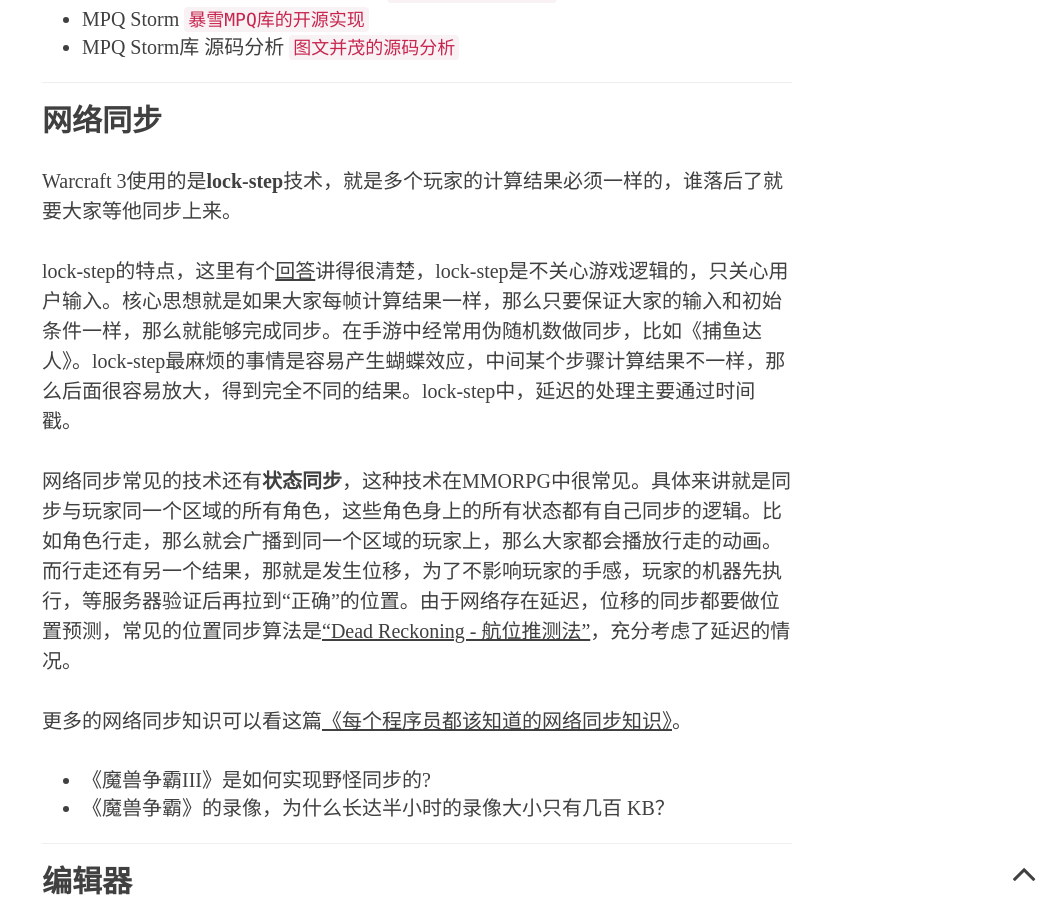
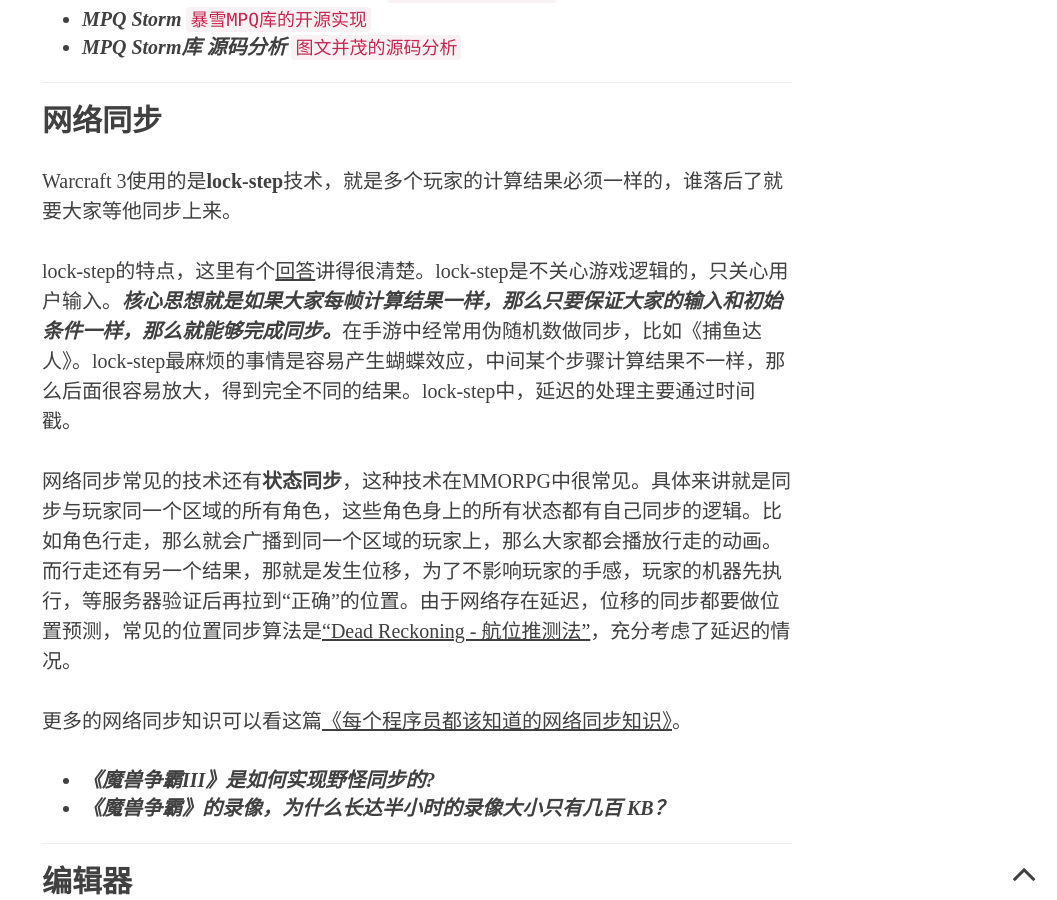
Before and after one commit to fonzieyang/fonzieyang.github.com, a Jekyll site: the page built from _posts/2015-02-13-war3-tech.md, in a window 1280 px wide and 900 px high, scrolled down 1364 px. Shown: the whole window, without its empty margins (223-1280 px from the left). Built offline with Jekyll 4.4.1, drawn with Linux system fonts in a browser that asks for light colours; nearby versions of some CDN libraries; comment, search, counter and statistics services are not loaded.

Commit message:
update post

```diff
--- a/_layouts/post.html
+++ b/_layouts/post.html
@@ -55,7 +55,7 @@
                             {% if postHasSimilar == false and hasSimilar.size < 6 and post != page and tag == thisTag %}
                                 {% if hasSimilar.size == 0 %}
                                 <h4>你可能还喜欢:</h4>
-                                <ul>
+                                <ul  style="list-style: none">
                                 {% endif %}
                                 <li class="relatedPost">
                                     <a href="{{ site.url }}{{ post.url }}">{{ post.title }}
--- a/_posts/2015-02-13-war3-tech.md
+++ b/_posts/2015-02-13-war3-tech.md
@@ -19,26 +19,26 @@
 
 讲的是第一代，也很有参考价值。
 
-* [The Making of Warcraft Part 1](http://www.codeofhonor.com/blog/the-making-of-warcraft-part-1)
-* [The Making of Warcraft Part 2](http://www.codeofhonor.com/blog/the-making-of-warcraft-part-2)
-* [The Making of Warcraft Part 3](http://www.codeofhonor.com/blog/the-making-of-warcraft-part-3)
+* ***[The Making of Warcraft Part 1](http://www.codeofhonor.com/blog/the-making-of-warcraft-part-1)***
+* ***[The Making of Warcraft Part 2](http://www.codeofhonor.com/blog/the-making-of-warcraft-part-2)***
+* ***[The Making of Warcraft Part 3](http://www.codeofhonor.com/blog/the-making-of-warcraft-part-3)***
 
 中文版：
 
-* [Patrick Wyatt：魔兽争霸的制作过程 1](http://blog.jobbole.com/30352/)
-* [Patrick Wyatt：魔兽争霸的制作过程 2](http://blog.jobbole.com/30359/)
-* [Patrick Wyatt：魔兽争霸的制作过程 3](http://blog.jobbole.com/30948/)
+* ***[Patrick Wyatt：魔兽争霸的制作过程 1](http://blog.jobbole.com/30352/)***
+* ***[Patrick Wyatt：魔兽争霸的制作过程 2](http://blog.jobbole.com/30359/)***
+* ***[Patrick Wyatt：魔兽争霸的制作过程 3](http://blog.jobbole.com/30948/)***
 
 ---
 
 ## 资源打包技术
 MPQ是暴雪公司用于游戏数据打包的工具，能够把资源放在一个包里，然后对其进行压缩和加密。网上已经有很多的详解：
 
-* [MPQ Wiki](http://en.wikipedia.org/wiki/MPQ) `MPQ介绍`
-* [MPQ Archives](http://www.zezula.net/en/mpq/mpqformat.html) `MPQ格式手册`
-* [游戏资源的压缩、打包与补丁更新](http://blog.codingnow.com/2010/08/resource_pack.html) `网易的打包系统设计`
-* [MPQ Storm](https://github.com/ladislav-zezula/StormLib) `暴雪MPQ库的开源实现`
-* [MPQ Storm库 源码分析](http://blog.csdn.net/riddick2z/article/details/24048873) `图文并茂的源码分析`
+* ***[MPQ Wiki](http://en.wikipedia.org/wiki/MPQ)*** `MPQ介绍`
+* ***[MPQ Archives](http://www.zezula.net/en/mpq/mpqformat.html)*** `MPQ格式手册`
+* ***[游戏资源的压缩、打包与补丁更新](http://blog.codingnow.com/2010/08/resource_pack.html)*** `网易的打包系统设计`
+* ***[MPQ Storm](https://github.com/ladislav-zezula/StormLib)*** `暴雪MPQ库的开源实现`
+* ***[MPQ Storm库 源码分析](http://blog.csdn.net/riddick2z/article/details/24048873)*** `图文并茂的源码分析`
 
 
 ---
@@ -47,14 +47,14 @@
 Warcraft 3使用的是**lock-step**技术，就是多个玩家的计算结果必须一样的，谁落后了就要大家等他同步上来。
 
 
-lock-step的特点，这里有个[回答](http://gamedev.stackexchange.com/questions/27779/elegant-way-to-handle-packet-loss-in-a-lockstep-p2p-rts)讲得很清楚，lock-step是不关心游戏逻辑的，只关心用户输入。核心思想就是如果大家每帧计算结果一样，那么只要保证大家的输入和初始条件一样，那么就能够完成同步。在手游中经常用伪随机数做同步，比如《捕鱼达人》。lock-step最麻烦的事情是容易产生蝴蝶效应，中间某个步骤计算结果不一样，那么后面很容易放大，得到完全不同的结果。lock-step中，延迟的处理主要通过时间戳。
+lock-step的特点，这里有个[回答](http://gamedev.stackexchange.com/questions/27779/elegant-way-to-handle-packet-loss-in-a-lockstep-p2p-rts)讲得很清楚。lock-step是不关心游戏逻辑的，只关心用户输入。***核心思想就是如果大家每帧计算结果一样，那么只要保证大家的输入和初始条件一样，那么就能够完成同步。***在手游中经常用伪随机数做同步，比如《捕鱼达人》。lock-step最麻烦的事情是容易产生蝴蝶效应，中间某个步骤计算结果不一样，那么后面很容易放大，得到完全不同的结果。lock-step中，延迟的处理主要通过时间戳。
 
 网络同步常见的技术还有**状态同步**，这种技术在MMORPG中很常见。具体来讲就是同步与玩家同一个区域的所有角色，这些角色身上的所有状态都有自己同步的逻辑。比如角色行走，那么就会广播到同一个区域的玩家上，那么大家都会播放行走的动画。而行走还有另一个结果，那就是发生位移，为了不影响玩家的手感，玩家的机器先执行，等服务器验证后再拉到“正确”的位置。由于网络存在延迟，位移的同步都要做位置预测，常见的位置同步算法是["Dead Reckoning - 航位推测法"](http://www.gamasutra.com/view/feature/131638/dead_reckoning_latency_hiding_for_.php)，充分考虑了延迟的情况。
 
 更多的网络同步知识可以看这篇[《每个程序员都该知道的网络同步知识》](http://gafferongames.com/networking-for-game-programmers/what-every-programmer-needs-to-know-about-game-networking/)。
 
-* [《魔兽争霸III》是如何实现野怪同步的?](http://www.zhihu.com/question/26072198)
-* [《魔兽争霸》的录像，为什么长达半小时的录像大小只有几百 KB？](http://www.zhihu.com/question/25431134)
+* ***[《魔兽争霸III》是如何实现野怪同步的?](http://www.zhihu.com/question/26072198)***
+* ***[《魔兽争霸》的录像，为什么长达半小时的录像大小只有几百 KB？](http://www.zhihu.com/question/25431134)***
 
 ---
 
@@ -62,27 +62,27 @@
 
 在Warcraft 3中还诞生了现在大火的Dota，这是因为随游戏附带的编辑器有强大的编辑功能。暴雪开发了多款战略游戏，才有对这种类型游戏的深刻理解。在我看来，最核心的机制为Event-Condition-Action这个逻辑。暴雪程序员为这套触发器开发了大量预定义功能。比如Dota里面的发兵：定义定时器Event，然后就触发创建某某Unit的Action。
 
-* [War3 World Editor分析系列](http://www.cnblogs.com/FireStudio/category/385987.html)
-* [手把手开发Dota系列视频 at Youtube](https://www.youtube.com/watch?v=f2iOSh4LVwE)
-* [How Dota AI Create](http://www.hiveworkshop.com/forums/world-editor-help-zone-98/how-dota-ai-created-196136/)
-* [星际争霸2编辑器的初接触](http://blog.codingnow.com/2012/10/sc2_editor.html)
+* ***[War3 World Editor分析系列](http://www.cnblogs.com/FireStudio/category/385987.html)***
+* ***[手把手开发Dota系列视频 at Youtube](https://www.youtube.com/watch?v=f2iOSh4LVwE)***
+* ***[How Dota AI Create](http://www.hiveworkshop.com/forums/world-editor-help-zone-98/how-dota-ai-created-196136/)***
+* ***[星际争霸2编辑器的初接触](http://blog.codingnow.com/2012/10/sc2_editor.html)***
 
 
 ---
 
 ## 寻路&AI
 
-* [就随手一点，魔兽争霸里的英雄如何找到通往终点的路？](http://daily.zhihu.com/story/3357717)
-* [即时战略游戏（比如 WAR3）的 AI 是怎样实现的？](http://www.zhihu.com/question/21090429)
+* ***[就随手一点，魔兽争霸里的英雄如何找到通往终点的路？](http://daily.zhihu.com/story/3357717)***
+* ***[即时战略游戏（比如 WAR3）的 AI 是怎样实现的？](http://www.zhihu.com/question/21090429)***
 
 ---
 
 
 ## 外挂
-* [魔兽争霸3的maphack制作教程（一）显示敌对单位](https://larvata.wordpress.com/2007/05/28/%E9%AD%94%E5%85%BD%E4%BA%89%E9%9C%B83%E7%9A%84maphack%E5%88%B6%E4%BD%9C%E6%95%99%E7%A8%8B%EF%BC%88%E4%B8%80%EF%BC%89%E6%98%BE%E7%A4%BA%E6%95%8C%E5%AF%B9%E5%8D%95%E4%BD%8D/)
-* [魔兽争霸3的MapHack制作教程（二）去除战争迷雾](https://larvata.wordpress.com/2007/06/01/%E9%AD%94%E5%85%BD%E4%BA%89%E9%9C%B83%E7%9A%84maphack%E5%88%B6%E4%BD%9C%E6%95%99%E7%A8%8B%EF%BC%88%E4%BA%8C%EF%BC%89%E5%8E%BB%E9%99%A4%E6%88%98%E4%BA%89%E8%BF%B7%E9%9B%BE/)
+* ***[魔兽争霸3的maphack制作教程（一）显示敌对单位](https://larvata.wordpress.com/2007/05/28/%E9%AD%94%E5%85%BD%E4%BA%89%E9%9C%B83%E7%9A%84maphack%E5%88%B6%E4%BD%9C%E6%95%99%E7%A8%8B%EF%BC%88%E4%B8%80%EF%BC%89%E6%98%BE%E7%A4%BA%E6%95%8C%E5%AF%B9%E5%8D%95%E4%BD%8D/)***
+* ***[魔兽争霸3的MapHack制作教程（二）去除战争迷雾](https://larvata.wordpress.com/2007/06/01/%E9%AD%94%E5%85%BD%E4%BA%89%E9%9C%B83%E7%9A%84maphack%E5%88%B6%E4%BD%9C%E6%95%99%E7%A8%8B%EF%BC%88%E4%BA%8C%EF%BC%89%E5%8E%BB%E9%99%A4%E6%88%98%E4%BA%89%E8%BF%B7%E9%9B%BE/)***
 
 ---
 
 ## 地形
-* [魔兽争霸3的自动拼接地形渲染方式](http://www.cppblog.com/mybios/archive/2008/10/26/65076.html)
+* ***[魔兽争霸3的自动拼接地形渲染方式](http://www.cppblog.com/mybios/archive/2008/10/26/65076.html)***
```
Also changed, not shown: _posts/2015-02-09-effective-living.md (+5 -5 lines), _posts/2015-02-09-how-kiss-work.md (+20 -8 lines).
